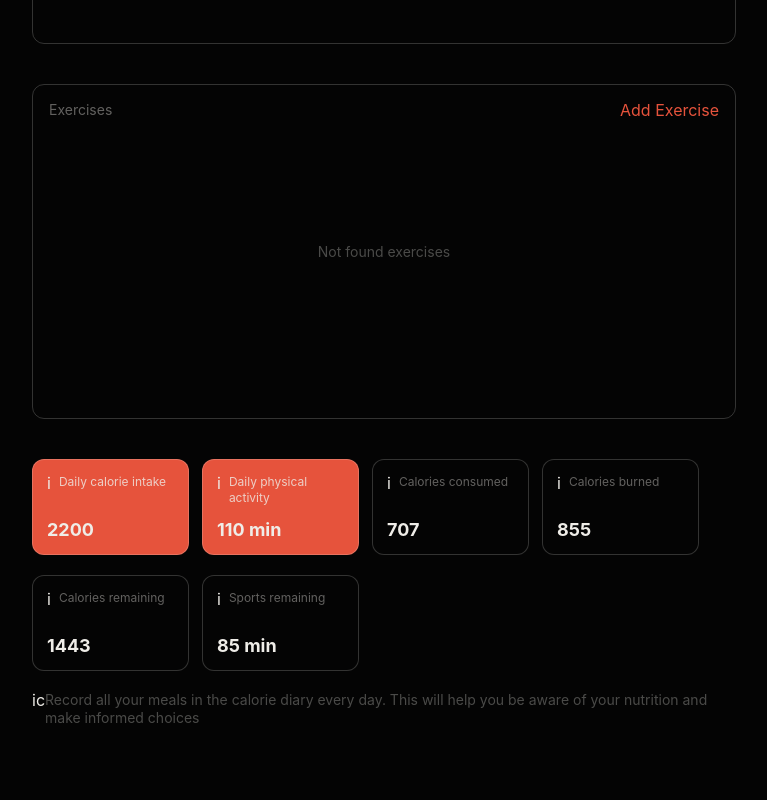
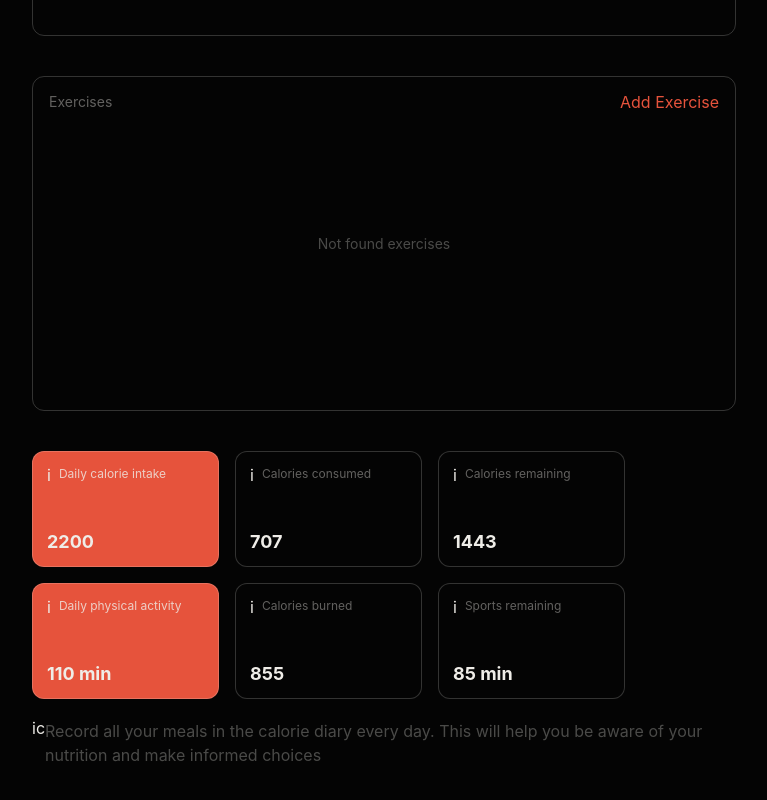
Before and after one commit to Nikolaus-B/power-pulse, a React (Create React App) app: page /power-pulse/diary in a window 1280 px wide. Shown: the part 502-1302 px from the top of the page, without its empty margins (256-1023 px from the left). Built offline with nearby package versions, Linux system fonts and the light colour scheme.

Commit message:
finish tablet and desctop styles

```diff
--- a/src/components/DashboardElement/DashboardElement.styled.js
+++ b/src/components/DashboardElement/DashboardElement.styled.js
@@ -16,6 +16,11 @@ export const Dashboard = styled.div`
   background-color: var(${getColor});
   border: 1px solid var(--border-static-color);
   border-radius: 12px;
+
+  @media screen and (min-width: 768px) {
+    width: 187px;
+    height: 116px;
+  }
 `;
 
 export const IconAndTitleContainer = styled.div`
--- a/src/components/DayDashboard/DayDashboard.styled.js
+++ b/src/components/DayDashboard/DayDashboard.styled.js
@@ -7,15 +7,29 @@ export const DashboardList = styled.div`
   flex-wrap: wrap;
   gap: 20px 13px;
   margin-bottom: 20px;
+
+  @media screen and (min-width: 768px) and (max-width: 1439px) {
+    max-height: 248px;
+    max-width: 593px;
+    gap: 16px;
+    flex-direction: column;
+  }
+
+  @media screen and (min-width: 1440px) {
+    width: 100%;
+    max-height: 593px;
+    gap: 16px;
+    margin-bottom: 48px;
+  }
 `;
 
 export const NotificationContainer = styled.div`
   display: flex;
 `;
 
-export const Notification = styled.div`
+export const Notification = styled.p`
   font-weight: 400;
-  font-size: 14px;
-  line-height: 18px;
+  font-size: 16px;
+  line-height: 24px;
   color: var(--text-info-color);
 `;
--- a/src/components/DayExercises/DayExercises.styled.js
+++ b/src/components/DayExercises/DayExercises.styled.js
@@ -3,10 +3,15 @@ import { Link } from 'react-router-dom';
 
 export const ExercisesContainer = styled.div`
   position: relative;
-  min-height: 335px;
+  height: 335px;
   padding: 16px;
   border: 1px solid var(--border-static-color);
   border-radius: 12px;
+
+  @media screen and (min-width: 1440px) {
+    width: 826px;
+    height: 234px;
+  }
 `;
 
 export const ExercisesHeader = styled.div`
--- a/src/components/DayProducts/DayProducts.styled.js
+++ b/src/components/DayProducts/DayProducts.styled.js
@@ -3,10 +3,15 @@ import { Link } from 'react-router-dom';
 
 export const ProductsContainer = styled.div`
   position: relative;
-  min-height: 335px;
+  height: 335px;
   padding: 16px;
   border: 1px solid var(--border-static-color);
   border-radius: 12px;
+
+  @media screen and (min-width: 1440px) {
+    width: 826px;
+    height: 234px;
+  }
 `;
 
 export const ProductHeader = styled.div`
--- a/src/components/Diary/Diary.styled.js
+++ b/src/components/Diary/Diary.styled.js
@@ -4,14 +4,22 @@ export const DiaryContainer = styled.div``;
 
 export const TitleContainer = styled.div`
   display: flex;
-  gap: 96px;
+  justify-content: space-between;
   margin-bottom: 40px;
+
+  @media screen and (min-width: 768px) {
+    margin-bottom: 32px;
+  }
 `;
 
 export const ProductAndExercises = styled.div`
   display: flex;
   flex-direction: column;
   gap: 40px;
+
+  @media screen and (min-width: 1440px) {
+    gap: 32px;
+  }
 `;
 
 export const DashboardContainer = styled.div`
@@ -25,5 +33,6 @@ export const DashboardContainer = styled.div`
 
   @media screen and (min-width: 1440px) {
     flex-direction: row;
+    gap: 32px;
   }
 `;
```
